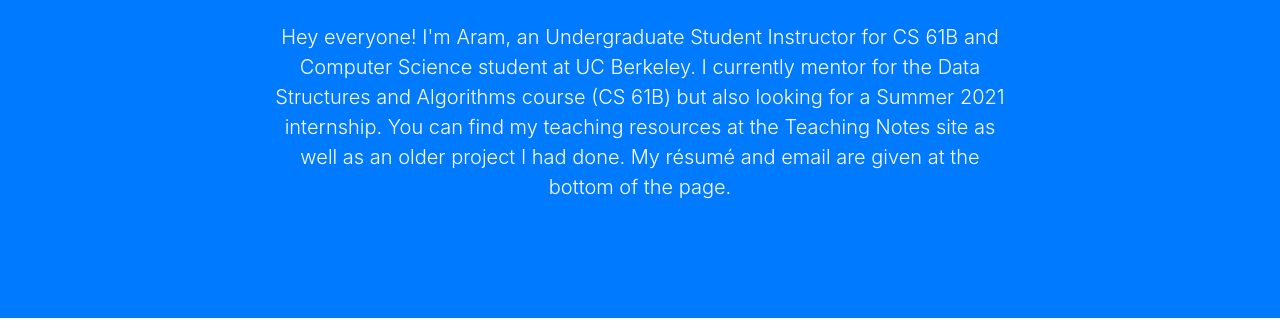
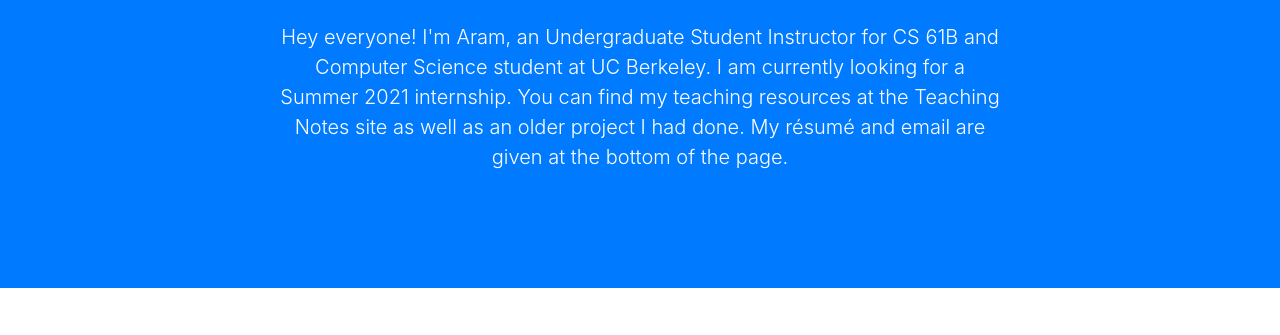
Before and after one commit to aramkazorian/aramkazorian.github.io, a website with bundled scripts: page index.html in a window 1280 px wide. Shown: the part 412-747 px from the top of the page. Built offline with nearby package versions, Linux system fonts and the light colour scheme.

Commit message:
Changed description/dropdown labeling

```diff
--- a/index.html
+++ b/index.html
@@ -50,9 +50,8 @@
                 <img src="AramKazorian.PNG" width="242" height="400" class="rounded img-fluid" alt="Responsive image">
               </div>
               <p class="lead"> Hey everyone! I'm Aram, an Undergraduate
-                  Student Instructor for CS 61B and Computer Science student at UC Berkeley. I currently
-                  mentor for the Data Structures and Algorithms course (CS 61B) but also looking
-                  for a Summer 2021 internship. You can find my teaching resources at the Teaching
+                  Student Instructor for CS 61B and Computer Science student at UC Berkeley. I am currently
+                  looking for a Summer 2021 internship. You can find my teaching resources at the Teaching
                   Notes site as well as an older project I had done. My résumé and email are given
                   at the bottom of the page.</p>
             </div>
```
Also changed, not shown: music/index.html (+1 -1 lines), teaching/index.html (+1 -1 lines).
